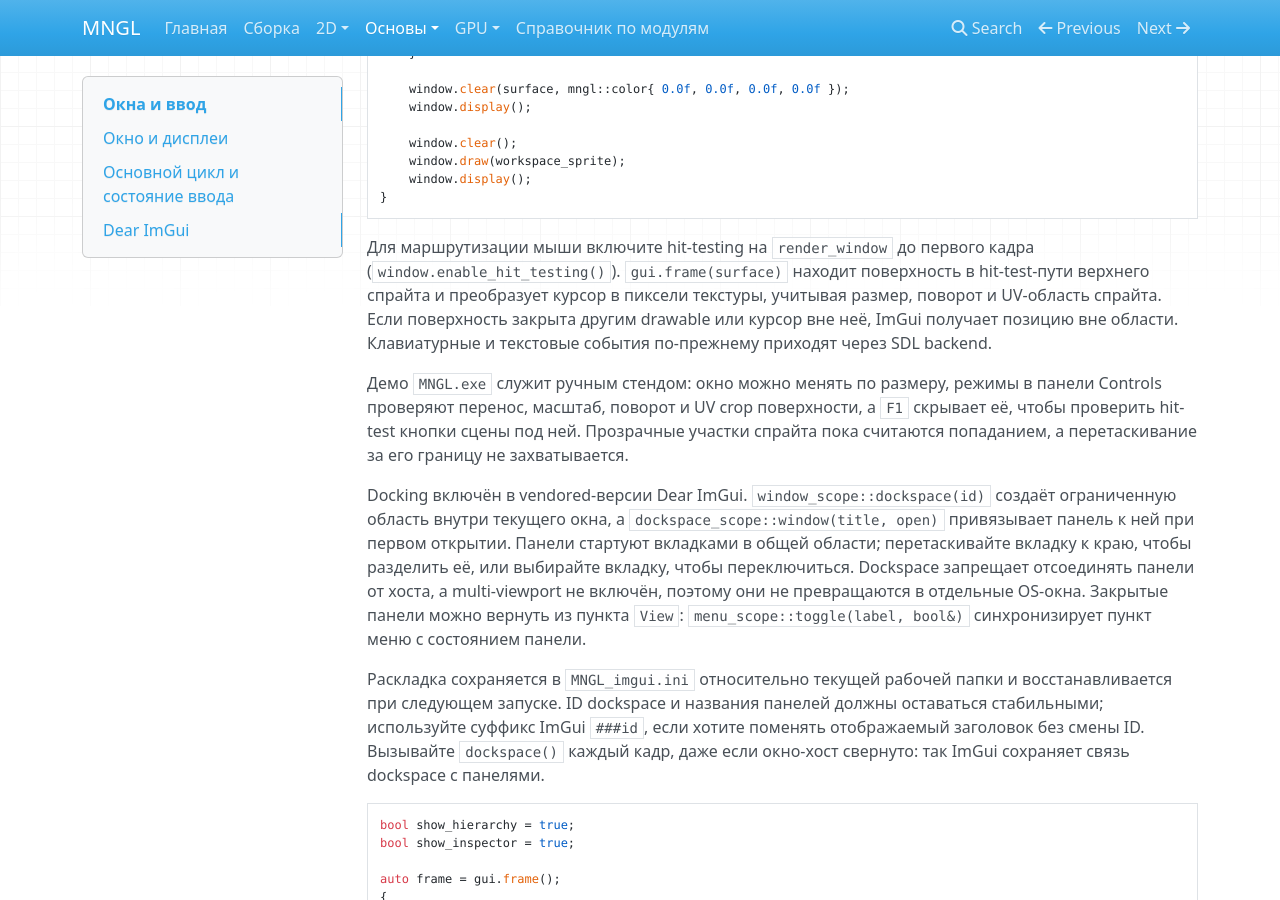
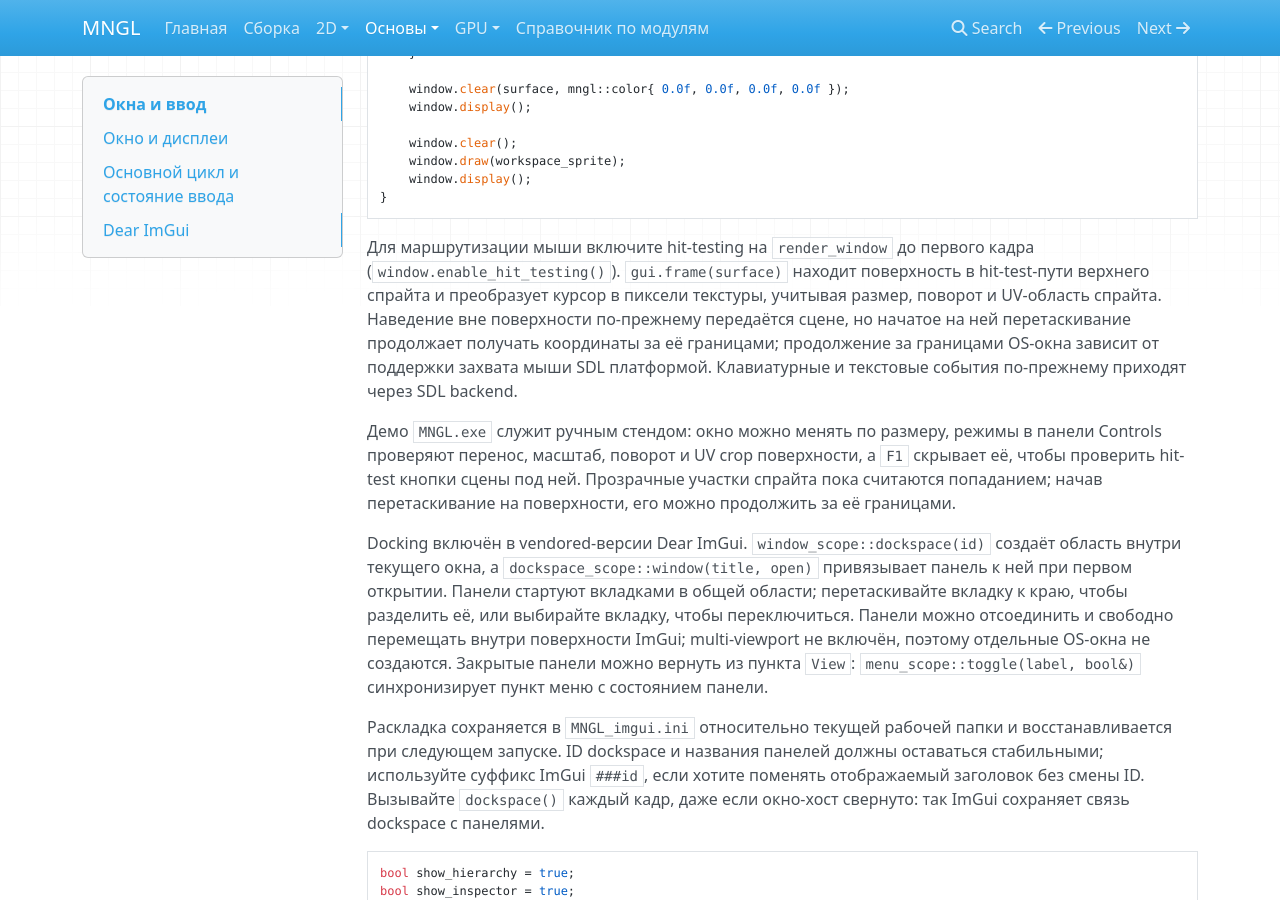
Before and after one commit to Romansgamp6tu/MNGL, an MkDocs documentation site: the page built from docs/core/windows-and-input.md, in a window 1280 px wide and 900 px high, scrolled down 2675 px. Built offline with MkDocs 1.6.1, drawn with Linux system fonts in a browser that asks for light colours; nearby versions of some CDN libraries.

Commit message:
fix: restore dock interaction and offscreen drags
Co-authored-by: Copilot App <223556219+Copilot@users.noreply.github.com>

````diff
--- a/docs/core/windows-and-input.md
+++ b/docs/core/windows-and-input.md
@@ -122,11 +122,11 @@ while (mngl::Input::continue_work())
 }
 ```
 
-Для маршрутизации мыши включите hit-testing на `render_window` до первого кадра (`window.enable_hit_testing()`). `gui.frame(surface)` находит поверхность в hit-test-пути верхнего спрайта и преобразует курсор в пиксели текстуры, учитывая размер, поворот и UV-область спрайта. Если поверхность закрыта другим drawable или курсор вне неё, ImGui получает позицию вне области. Клавиатурные и текстовые события по-прежнему приходят через SDL backend.
+Для маршрутизации мыши включите hit-testing на `render_window` до первого кадра (`window.enable_hit_testing()`). `gui.frame(surface)` находит поверхность в hit-test-пути верхнего спрайта и преобразует курсор в пиксели текстуры, учитывая размер, поворот и UV-область спрайта. Наведение вне поверхности по-прежнему передаётся сцене, но начатое на ней перетаскивание продолжает получать координаты за её границами; продолжение за границами OS-окна зависит от поддержки захвата мыши SDL платформой. Клавиатурные и текстовые события по-прежнему приходят через SDL backend.
 
-Демо `MNGL.exe` служит ручным стендом: окно можно менять по размеру, режимы в панели Controls проверяют перенос, масштаб, поворот и UV crop поверхности, а `F1` скрывает её, чтобы проверить hit-test кнопки сцены под ней. Прозрачные участки спрайта пока считаются попаданием, а перетаскивание за его границу не захватывается.
+Демо `MNGL.exe` служит ручным стендом: окно можно менять по размеру, режимы в панели Controls проверяют перенос, масштаб, поворот и UV crop поверхности, а `F1` скрывает её, чтобы проверить hit-test кнопки сцены под ней. Прозрачные участки спрайта пока считаются попаданием; начав перетаскивание на поверхности, его можно продолжить за её границами.
 
-Docking включён в vendored-версии Dear ImGui. `window_scope::dockspace(id)` создаёт ограниченную область внутри текущего окна, а `dockspace_scope::window(title, open)` привязывает панель к ней при первом открытии. Панели стартуют вкладками в общей области; перетаскивайте вкладку к краю, чтобы разделить её, или выбирайте вкладку, чтобы переключиться. Dockspace запрещает отсоединять панели от хоста, а multi-viewport не включён, поэтому они не превращаются в отдельные OS-окна. Закрытые панели можно вернуть из пункта `View`: `menu_scope::toggle(label, bool&)` синхронизирует пункт меню с состоянием панели.
+Docking включён в vendored-версии Dear ImGui. `window_scope::dockspace(id)` создаёт область внутри текущего окна, а `dockspace_scope::window(title, open)` привязывает панель к ней при первом открытии. Панели стартуют вкладками в общей области; перетаскивайте вкладку к краю, чтобы разделить её, или выбирайте вкладку, чтобы переключиться. Панели можно отсоединить и свободно перемещать внутри поверхности ImGui; multi-viewport не включён, поэтому отдельные OS-окна не создаются. Закрытые панели можно вернуть из пункта `View`: `menu_scope::toggle(label, bool&)` синхронизирует пункт меню с состоянием панели.
 
 Раскладка сохраняется в `MNGL_imgui.ini` относительно текущей рабочей папки и восстанавливается при следующем запуске. ID dockspace и названия панелей должны оставаться стабильными; используйте суффикс ImGui `###id`, если хотите поменять отображаемый заголовок без смены ID. Вызывайте `dockspace()` каждый кадр, даже если окно-хост свернуто: так ImGui сохраняет связь dockspace с панелями.
 
````
Also changed, not shown: 3 other files.
